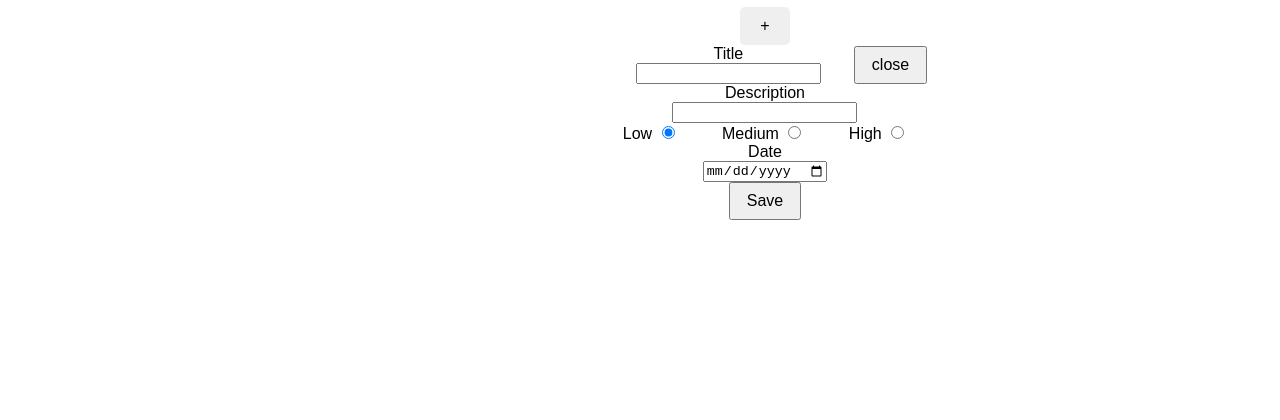
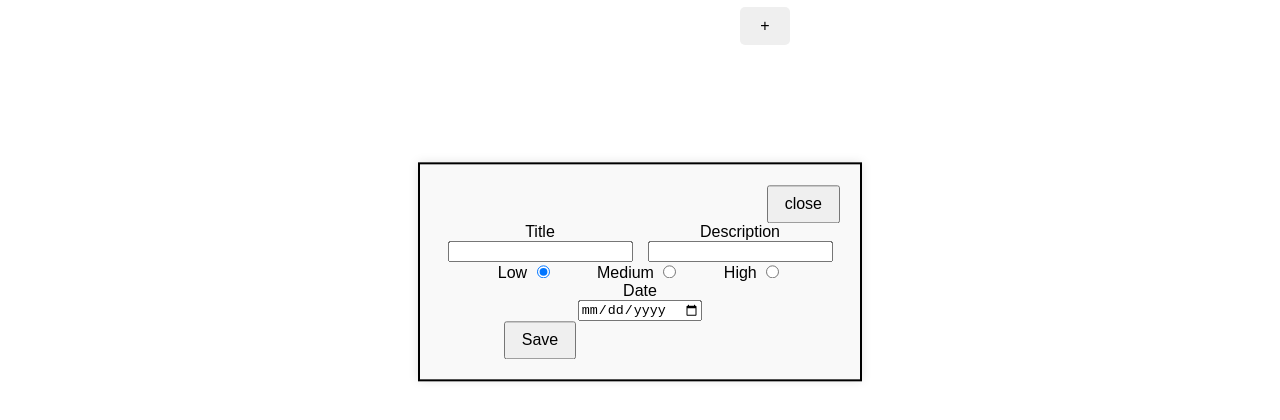
Before and after one commit to slic23/TodoApp, a website built with webpack: page src/index.html in a window 1280 px wide. Shown: the part 128-548 px from the top of the page. Built offline with nearby package versions, Linux system fonts and the light colour scheme.

Commit message:
change made

```diff
--- a/src/styles.css
+++ b/src/styles.css
@@ -105,3 +105,46 @@ img {
     font-size: 28px;
     font-weight: bold;
   }
+
+  .modal2 {
+    display: grid;
+   position: absolute;
+   top: 50%;
+   left: 50%;
+   transform: translate(-50%, -50%);
+   background-color: #f9f9f9;
+   box-shadow: 0 0 10px rgba(0, 0, 0, 0.1);
+   width: 400px;
+   grid-template-columns: 1fr 1fr;
+   border: 2px solid black;
+   padding: 20px;
+
+ }
+
+ .close  {
+    grid-column: span 2;
+    justify-self: end;
+
+  }
+
+  .pointer {
+     cursor: pointer;
+  }
+
+  .important {
+    grid-column: span 2;
+  }
+
+  .date {
+    grid-column: span 2 ;
+  }
+
+
+  .save {
+    justify-self:center;
+    grid-column: span 2 ;
+  }
+
+  .buttonDiv {
+    margin:0 auto;
+  }
```
